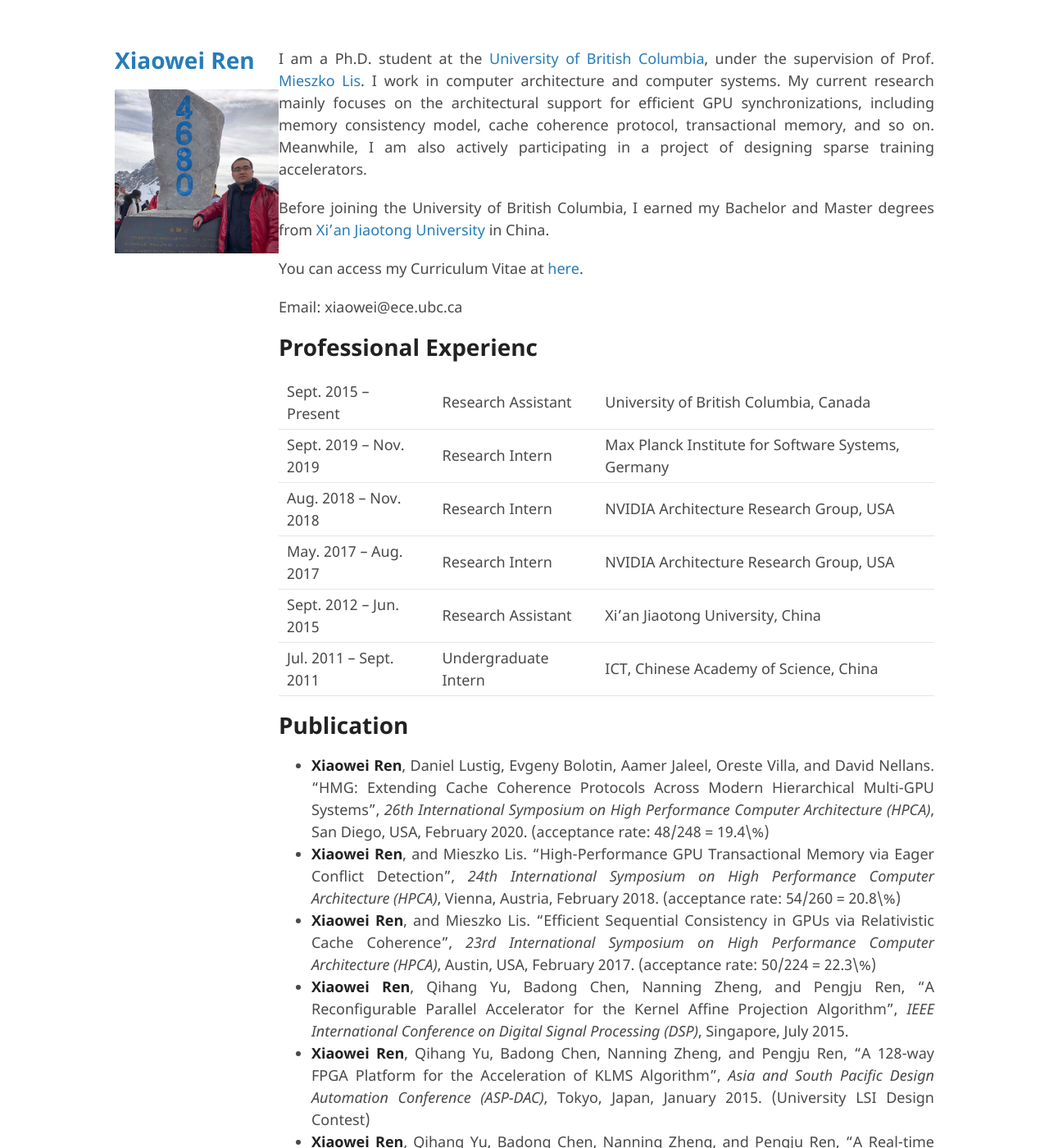
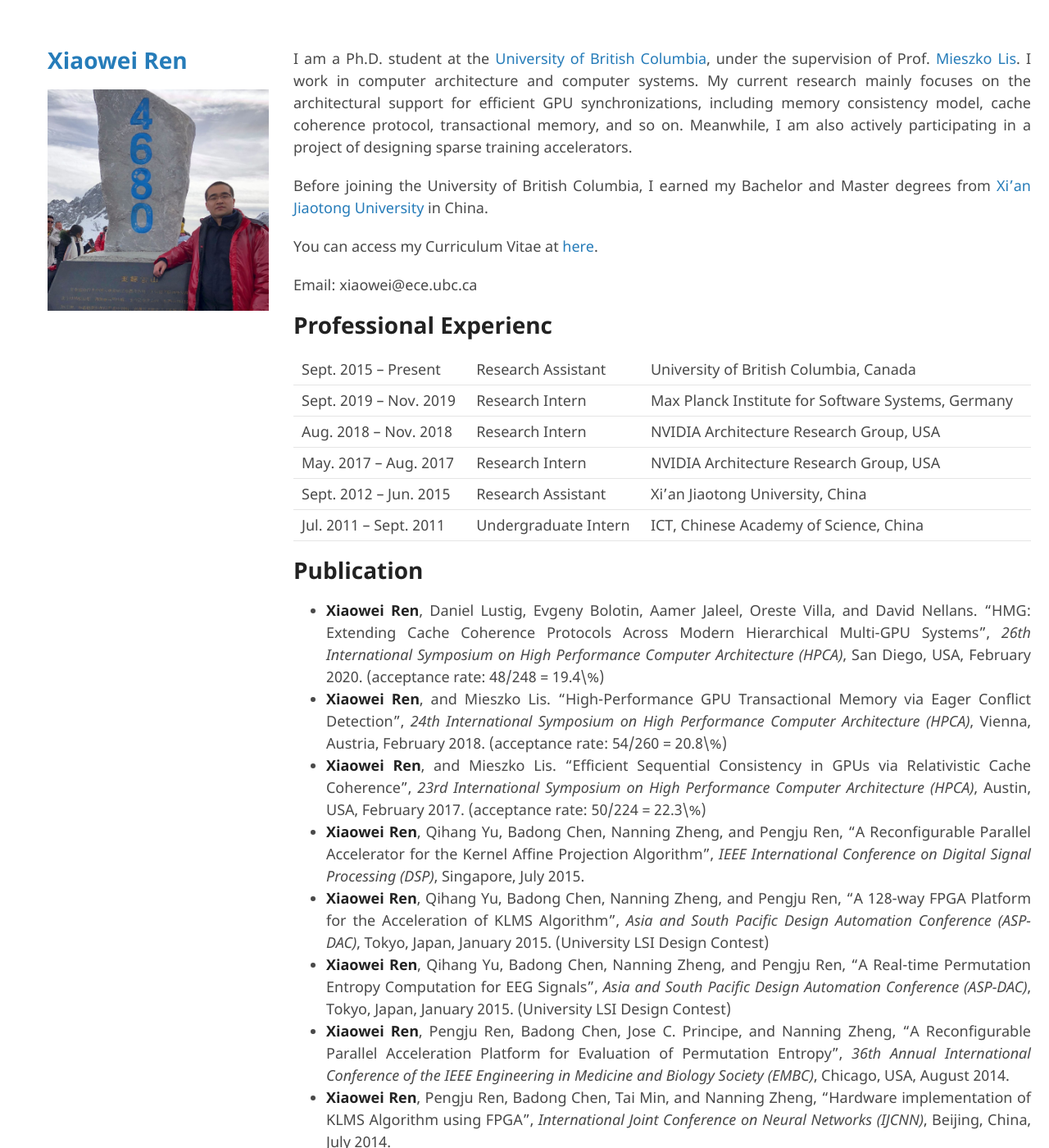
Before and after one commit to ericrxw/xiaoweiren, a Jekyll site: the page built from index.md, in a window 1280 px wide and 1400 px high. Shown: the whole window at 82% size. Built offline with Jekyll 4.4.1, drawn with Linux system fonts in a browser that asks for light colours; our own code applies the rules of GitHub Pages for plain Markdown files; the repository's description, which GitHub fills in, is left out.

Commit message:
layout agjustment

```diff
--- a/_sass/jekyll-theme-minimal.scss
+++ b/_sass/jekyll-theme-minimal.scss
@@ -57,7 +57,7 @@ a:hover small {
 }
 
 .wrapper {
-  width:1000px;
+  width:1200px;
   margin:0 auto;
 }
 
@@ -106,7 +106,7 @@ img {
 }
 
 header {
-  width:200px;
+  width:270px;
   float:left;
   position:fixed;
   -webkit-font-smoothing:subpixel-antialiased;
@@ -173,7 +173,7 @@ strong {
 }
 
 section {
-  width:800px;
+  width:900px;
   float:right;
   padding-bottom:50px;
 }
```
